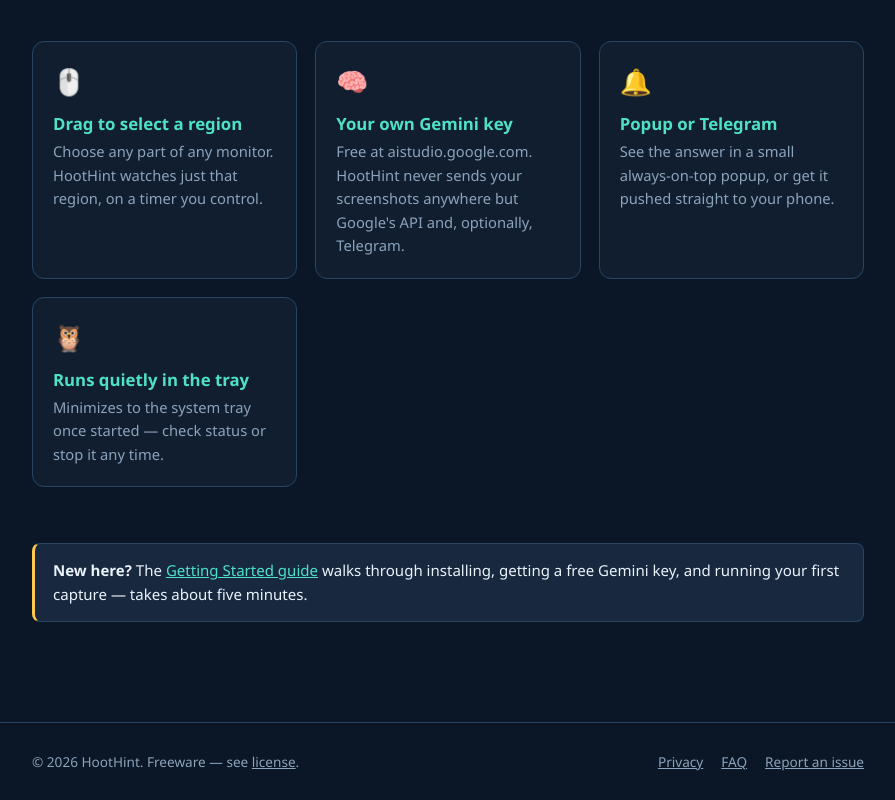
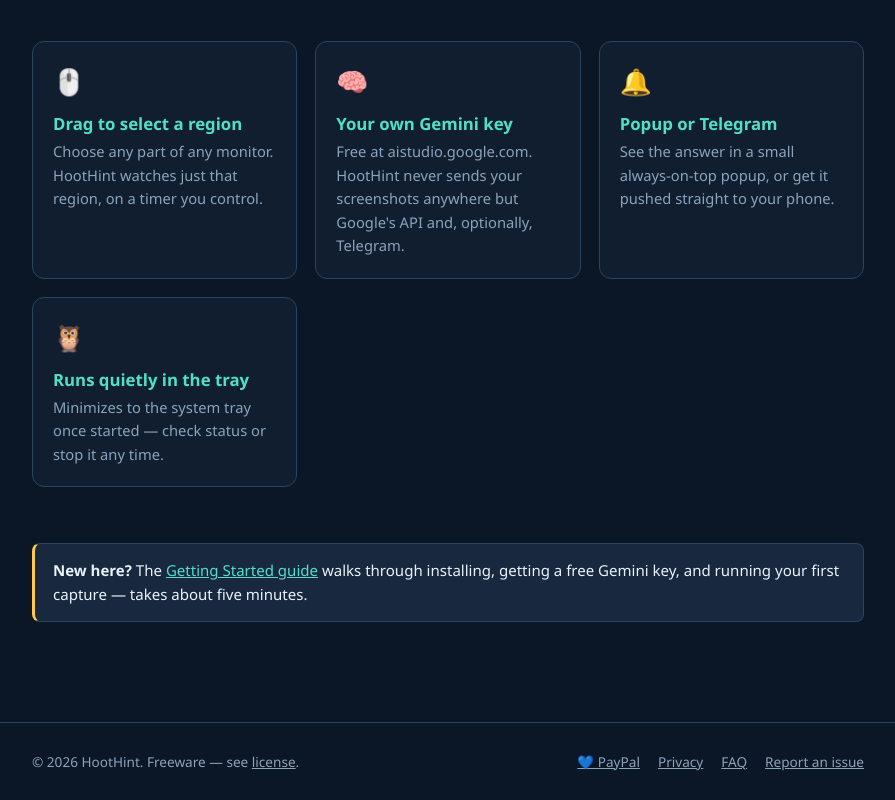
Before and after one commit to adamvis/HootHintSite, a plain HTML site: page index.html in a window 1280 px wide. Shown: the part 615-1415 px from the top of the page, without its empty margins (192-1087 px from the left). Drawn offline with Linux system fonts and the light colour scheme.

Commit message:
Adds Paypal link

```diff
--- a/index.html
+++ b/index.html
@@ -91,12 +91,9 @@
   <div class="wrap">
     <span>© 2026 HootHint. Freeware — see <a href="https://github.com/adamvis/HootHintSite/blob/main/LICENSE.txt">license</a>.</span>
     <div class="footer-links">
-      <!-- SUPPORT_LINKS: no secrecy reason to keep these out of a public
-           page -- just not enabled yet because the real URLs aren't final.
-           Uncomment and fill in when ready:
-      <a href="https://buymeacoffee.com/TODO">☕ Buy Me a Coffee</a>
-      <a href="https://paypal.me/TODO">💙 PayPal</a>
-      -->
+      <!-- <a href="https://buymeacoffee.com/TODO">☕ Buy Me a Coffee</a> -->
+      <a href="https://paypal.me/adamvis">💙 PayPal</a>
+
       <a href="privacy.html">Privacy</a>
       <a href="faq.html">FAQ</a>
       <a href="https://github.com/adamvis/HootHintSite/issues">Report an issue</a>
```
